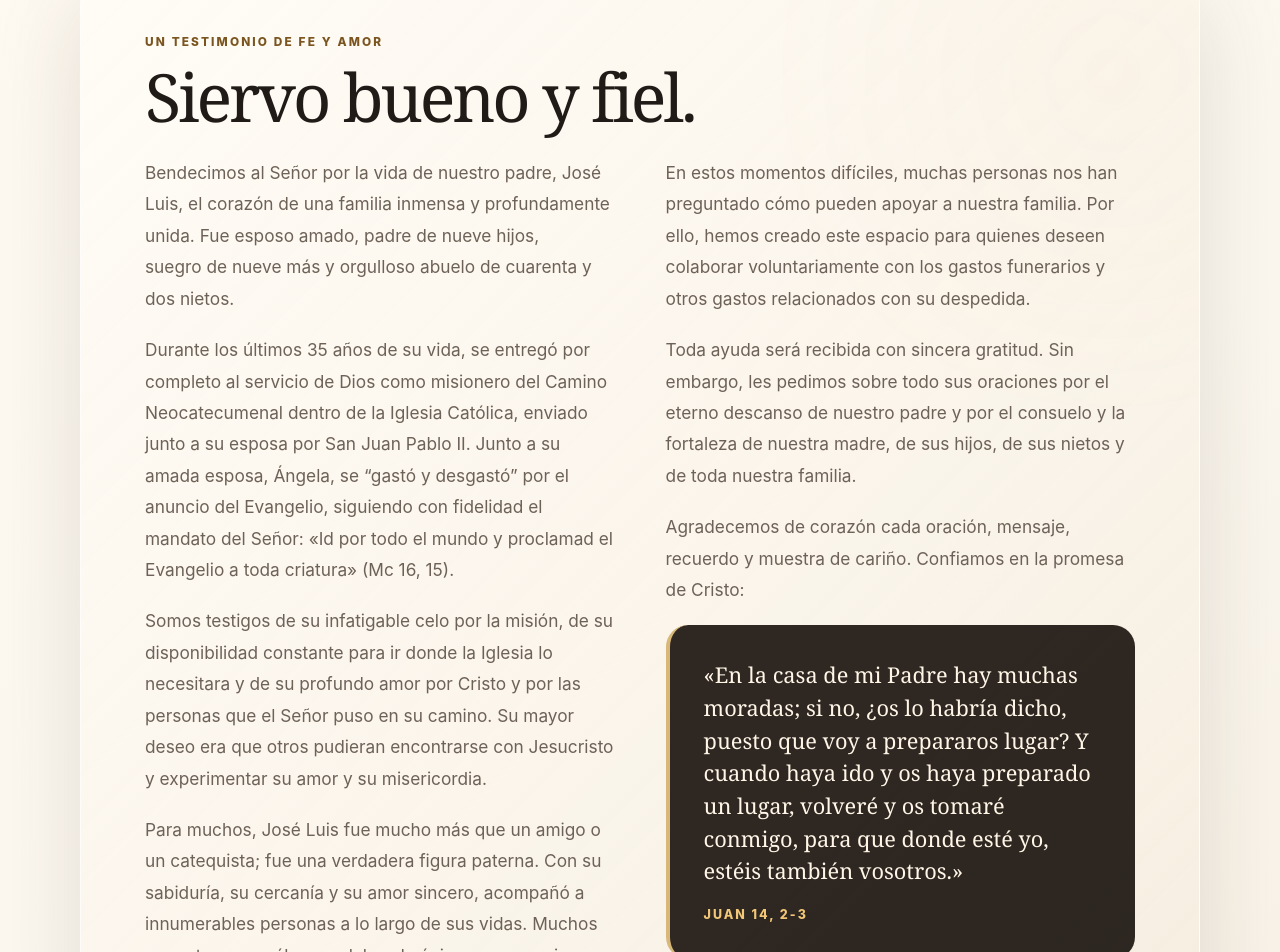
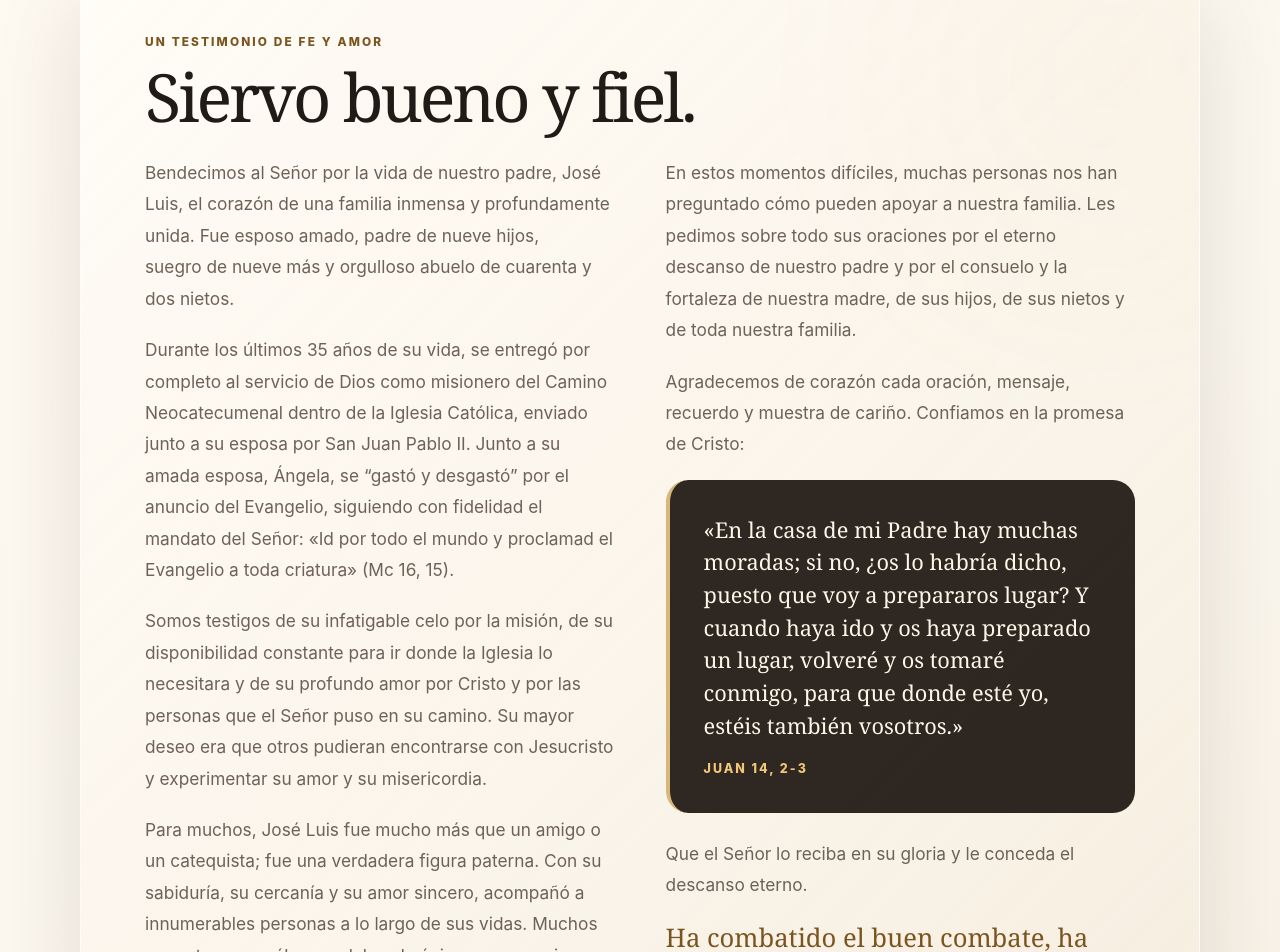
Before and after one commit to sandreu-ai/joseluisandreu-memorial, a React (Vite) app: page / in a window 1280 px wide. Shown: the part 923-1875 px from the top of the page. Built offline with nearby package versions, Linux system fonts and the light colour scheme; no server answers; the database is empty.

Commit message:
fix: update Spanish tribute copy

```diff
--- a/src/main.jsx
+++ b/src/main.jsx
@@ -22,8 +22,7 @@ const tributeParagraphs = [
   'Somos testigos de su infatigable celo por la misión, de su disponibilidad constante para ir donde la Iglesia lo necesitara y de su profundo amor por Cristo y por las personas que el Señor puso en su camino. Su mayor deseo era que otros pudieran encontrarse con Jesucristo y experimentar su amor y su misericordia.',
   'Para muchos, José Luis fue mucho más que un amigo o un catequista; fue una verdadera figura paterna. Con su sabiduría, su cercanía y su amor sincero, acompañó a innumerables personas a lo largo de sus vidas. Muchos encontraron en él una palabra de ánimo, un consejo oportuno y el cariño de un padre.',
   'Damos gracias a Dios por el regalo de su vida, por su testimonio de fe y por el amor que sembró en su familia, en la Iglesia y en todos aquellos que tuvieron la gracia de conocerlo.',
-  'En estos momentos difíciles, muchas personas nos han preguntado cómo pueden apoyar a nuestra familia. Por ello, hemos creado este espacio para quienes deseen colaborar voluntariamente con los gastos funerarios y otros gastos relacionados con su despedida.',
-  'Toda ayuda será recibida con sincera gratitud. Sin embargo, les pedimos sobre todo sus oraciones por el eterno descanso de nuestro padre y por el consuelo y la fortaleza de nuestra madre, de sus hijos, de sus nietos y de toda nuestra familia.',
+  'En estos momentos difíciles, muchas personas nos han preguntado cómo pueden apoyar a nuestra familia. Les pedimos sobre todo sus oraciones por el eterno descanso de nuestro padre y por el consuelo y la fortaleza de nuestra madre, de sus hijos, de sus nietos y de toda nuestra familia.',
   'Agradecemos de corazón cada oración, mensaje, recuerdo y muestra de cariño. Confiamos en la promesa de Cristo:',
 ];
 
```
